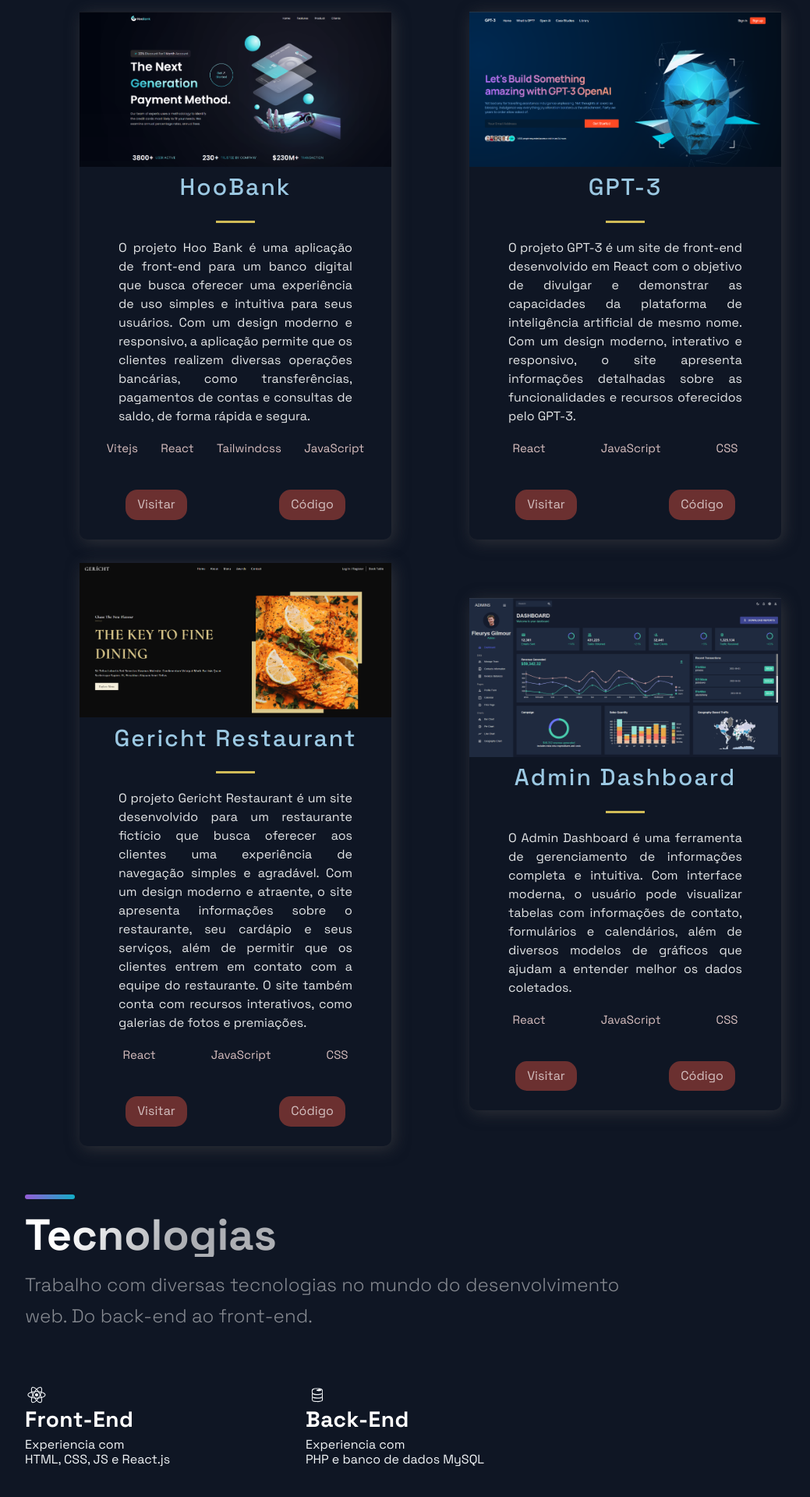
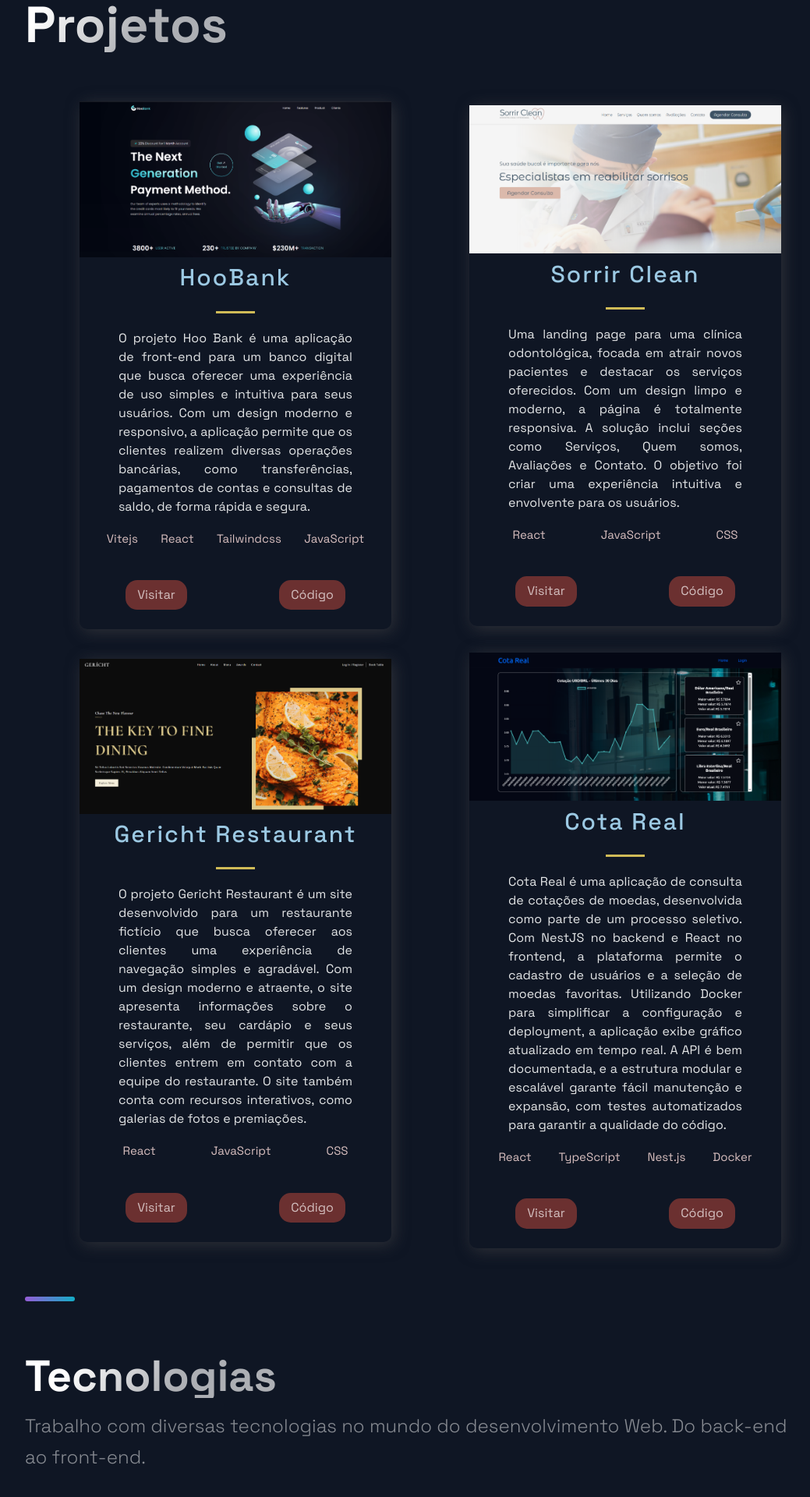
Before and after one commit to amorelliarthur/portifolio_website, a Next.js app: page / in a window 1280 px wide. Shown: the part 820-2740 px from the top of the page at 78% size, without its empty margins (88-1127 px from the left). Built offline with nearby package versions, Linux system fonts and the light colour scheme.

Commit message:
update projects and timeline

```diff
--- a/src/components/Hero/Hero.js
+++ b/src/components/Hero/Hero.js
@@ -7,9 +7,9 @@ import { LeftSection } from './HeroStyles';
 const Hero = (props) => (
   <Section row nopadding>
     <LeftSection main center>
-      <SectionTitle>
-        Bem-vindo ao  <br />
-        Meu Portfólio pessoal
+    <SectionTitle>
+        Bem-vindo ao meu portfólio!  <br /><br />
+        Onde tecnologia <br /> encontra criatividade
       </SectionTitle>
       <SectionText>
       Meu objetivo é evoluir constantemente como desenvolvedor, buscando sempre novos desafios e aprendizados para aprimorar minhas habilidades e criar aplicações incríveis!
--- a/src/components/Technologies/Technologies.js
+++ b/src/components/Technologies/Technologies.js
@@ -9,7 +9,7 @@ const Technologies = () =>  (
     <br />
     <SectionTitle>Tecnologias</SectionTitle>
     <SectionText>
-    Trabalho com diversas tecnologias no mundo do desenvolvimento web.
+    Trabalho com diversas tecnologias no mundo do desenvolvimento Web.
     Do back-end ao front-end.
     </SectionText>
     <List>
@@ -18,7 +18,7 @@ const Technologies = () =>  (
         <ListContainer>
           <ListTitle>Front-End</ListTitle>
           Experiencia com <br />
-          HTML, CSS, JS e React.js
+          HTML5, CSS3, JavaScript, TypeScript, React.js, Next.js, Styled Components
         </ListContainer>
       </ListItem>
       <ListItem>
@@ -26,7 +26,7 @@ const Technologies = () =>  (
         <ListContainer>
           <ListTitle>Back-End</ListTitle>
           Experiencia com <br />
-          PHP e banco de dados MySQL
+          Node.js, Express.js, TypeScript, Nest.js, PHP, APIs RESTful, MySQL, MongoDB, Docker
         </ListContainer>
       </ListItem>
       {/* <ListItem>
--- a/src/components/TimeLine/TimeLine.js
+++ b/src/components/TimeLine/TimeLine.js
@@ -46,10 +46,11 @@ const Timeline = () => {
     <Section id='about'>
       <SectionTitle>Sobre mim</SectionTitle>
       <SectionText>
-      Atualmente trabalho como desenvolvedor full stack, especializado em desenvolvimento de sites e sistemas
-      responsivos. Minhas habilidades incluem o uso das linguagens de programação HTML, JavaScript, React, CSS,
-      PHP e MySQL. Além disso, tenho conhecimentos em lógica de programação, linguagem C/C++, Python e
-      aplicações IoT.
+        Sou desenvolvedor full stack, especializado na criação de sites e sistemas responsivos.
+        Tenho experiência em diversos cenários, como E-commerce, desenvolvimento de dashboards e arquitetura de microserviços, sempre focando em performance, escalabilidade e uma ótima experiência do usuário.
+        <br/>
+        Atualmente, estou cursando uma pós-graduação em Desenvolvimento Mobile e Cloud Computing, aprimorando meus conhecimentos em soluções modernas e escaláveis.
+        Busco constantemente novos desafios e inovações para entregar produtos de alta qualidade e impacto.
       </SectionText>
       <CarouselContainer ref={carouselRef} onScroll={handleScroll}>
         <>
@@ -70,11 +71,11 @@ const Timeline = () => {
                     fill="none"
                     xmlns="http://www.w3.org/2000/svg">
                     <path
-                      fill-rule="evenodd"
-                      clip-rule="evenodd"
+                      fillRule="evenodd"
+                      clipRule="evenodd"
                       d="M2.5 5.5C3.88071 5.5 5 4.38071 5 3V3.5L208 3.50002V2.50002L5 2.5V3C5 1.61929 3.88071 0.5 2.5 0.5C1.11929 0.5 0 1.61929 0 3C0 4.38071 1.11929 5.5 2.5 5.5Z"
                       fill="url(#paint0_linear)"
-                      fill-opacity="0.33"
+                      fillOpacity="0.33"
                     />
                     <defs>
                       <linearGradient
@@ -84,11 +85,11 @@ const Timeline = () => {
                         x2="208"
                         y2="0.500295"
                         gradientUnits="userSpaceOnUse">
-                        <stop stop-color="white" />
+                        <stop stopColor="white" />
                         <stop
                           offset="0.79478"
-                          stop-color="white"
-                          stop-opacity="0"
+                          stopColor="white"
+                          stopOpacity="0"
                         />
                       </linearGradient>
                     </defs>
--- a/src/constants/constants.js
+++ b/src/constants/constants.js
@@ -5,16 +5,16 @@ export const projects = [
       image: '/images/hb.png',
       tags: ['Vitejs', 'React', 'Tailwindcss', 'JavaScript'],
     source: 'https://github.com/amorelliarthur/bank_modern_app',
-    visit: 'http://hoobank.rf.gd/',
+    visit: 'https://bank-modern-app-black.vercel.app/',
     id: 0,
   },
   {
-    title: 'GPT-3',
-    description:"O projeto GPT-3 é um site de front-end desenvolvido em React com o objetivo de divulgar e demonstrar as capacidades da plataforma de inteligência artificial de mesmo nome. Com um design moderno, interativo e responsivo, o site apresenta informações detalhadas sobre as funcionalidades e recursos oferecidos pelo GPT-3.",
-    image: '/images/gpt3.png',
+    title: 'Sorrir Clean',
+    description:"Uma landing page para uma clínica odontológica, focada em atrair novos pacientes e destacar os serviços oferecidos. Com um design limpo e moderno, a página é totalmente responsiva. A solução inclui seções como Serviços, Quem somos, Avaliações e Contato. O objetivo foi criar uma experiência intuitiva e envolvente para os usuários.",
+    image: '/images/SC.png',
     tags: ['React', 'JavaScript', 'CSS'],
-    source: 'https://github.com/amorelliarthur/gpt3_js',
-    visit: 'http://gpt-3.rf.gd/',
+    source: 'https://github.com/amorelliarthur/',
+    visit: 'https://sorrir-clean.vercel.app/',
     id: 1,
   },
   {
@@ -23,16 +23,16 @@ export const projects = [
       image: '/images/GR.png',
       tags: ['React', 'JavaScript', 'CSS'],
     source: 'https://github.com/amorelliarthur/gericht-restaurant',
-    visit: 'http://gericht-restaurant.rf.gd/',
+    visit: 'https://gericht-restaurant-cyan.vercel.app/',
     id: 2,
   },
   {
-    title: 'Admin Dashboard',
-    description: "O Admin Dashboard é uma ferramenta de gerenciamento de informações completa e intuitiva. Com interface moderna, o usuário pode visualizar tabelas com informações de contato, formulários e calendários, além de diversos modelos de gráficos que ajudam a entender melhor os dados coletados.",
-    image: '/images/adm1.png',
-    tags: ['React', 'JavaScript', 'CSS'],
-    source: 'https://github.com/amorelliarthur/admin-dashboard',
-    visit: 'http://adm-dashboard-1.rf.gd/',
+    title: 'Cota Real',
+    description: "Cota Real é uma aplicação de consulta de cotações de moedas, desenvolvida como parte de um processo seletivo. Com NestJS no backend e React no frontend, a plataforma permite o cadastro de usuários e a seleção de moedas favoritas. Utilizando Docker para simplificar a configuração e deployment, a aplicação exibe gráfico atualizado em tempo real. A API é bem documentada, e a estrutura modular e escalável garante fácil manutenção e expansão, com testes automatizados para garantir a qualidade do código.",
+    image: '/images/CR.png',
+    tags: ['React', 'TypeScript', 'Nest.js', 'Docker'],
+    source: 'https://github.com/amorelliarthur/app-dev-web',
+    visit: 'https://app-dev-web-self.vercel.app/',
     id: 3,
   },
 ];
@@ -40,5 +40,6 @@ export const projects = [
 export const TimeLineData = [
   { year: 2018, text: 'Me formei em Engenharia de Computação', },
   { year: 2019, text: 'Fui contratado como Especialista em Sistemas', },
-  { year: 2022, text: 'Comecei trabalhar como Dev Full-Stack', },
+  { year: 2022, text: 'Comecei trabalhar com Desenvolvimento Web Full-Stack', },
+  { year: 2025, text: 'Iniciei especialização em Desenvolvimento Mobile e Cloud Computing', },
 ];
--- a/src/styles/GlobalComponents/index.js
+++ b/src/styles/GlobalComponents/index.js
@@ -33,6 +33,7 @@ export const SectionTitle = styled.h2`
   background: linear-gradient(121.57deg, #FFFFFF 18.77%, rgba(255, 255, 255, 0.66) 60.15%);
   -webkit-background-clip: text;
   -webkit-text-fill-color: transparent;
+  margin-top: 50px;
   margin-bottom: 16px;
   padding: ${(props) => props.main ? '58px 0 16px' : '0'};
 
@@ -55,7 +56,7 @@ export const SectionTitle = styled.h2`
 `
 
 export const SectionText = styled.p`
-  max-width: 800px;
+  max-width: 1000px;
   font-size: 24px;
   line-height: 40px;
   font-weight: 300;
```
Also changed, not shown: public/images/CR.png (added), public/images/SC.png (added).
